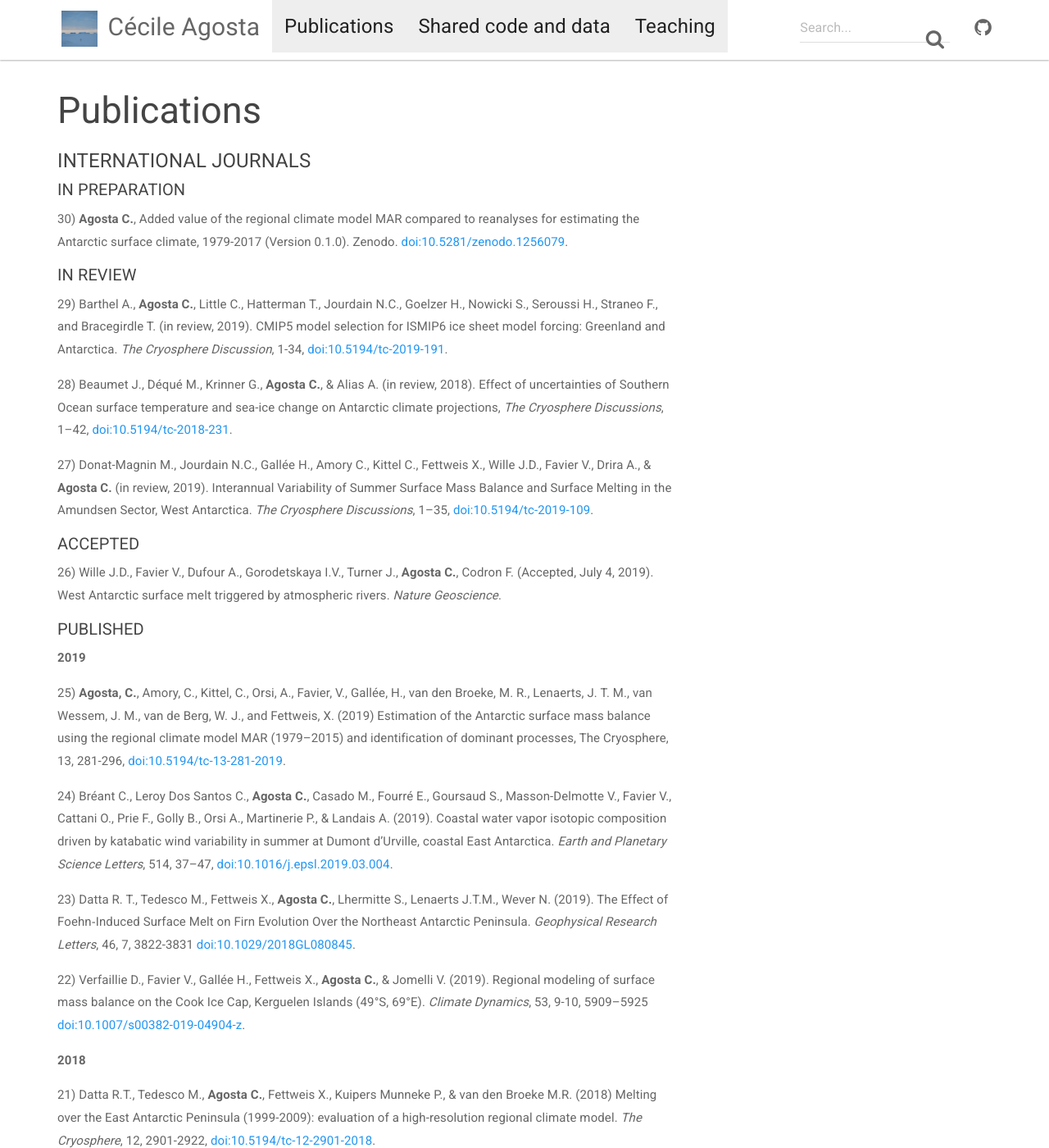
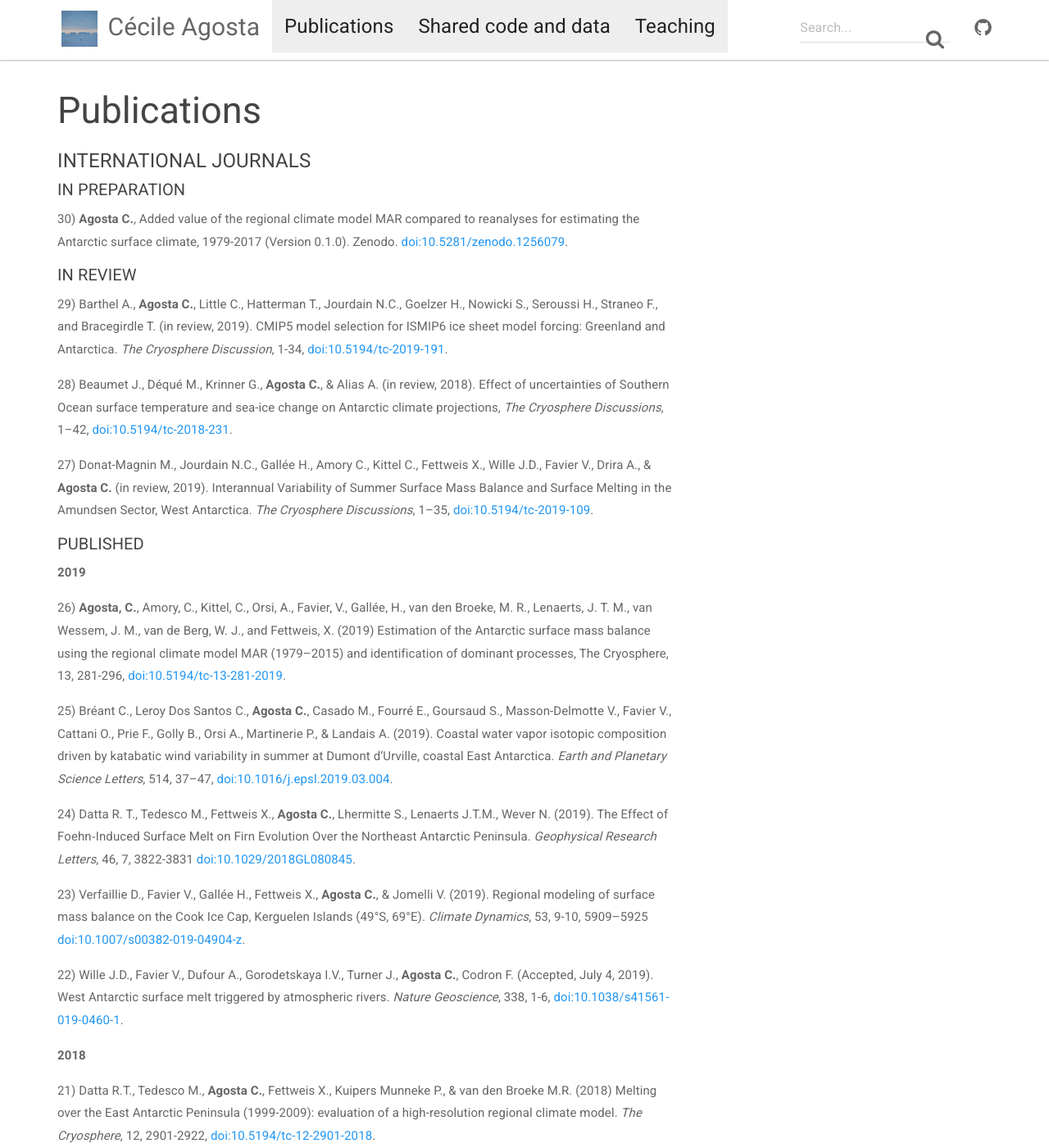
Before and after one commit to cecileagosta/cecileagosta.github.io, a Jekyll site: the page built from _docs/publications.md, in a window 1280 px wide and 1400 px high. Shown: the whole window at 82% size. Built offline with Jekyll 4.4.1, drawn with Linux system fonts in a browser that asks for light colours; nearby versions of some CDN libraries.

Commit message:
Update publications.md

```diff
--- a/_docs/publications.md
+++ b/_docs/publications.md
@@ -16,23 +16,21 @@ permalink: /publications/
 
 27) Donat-Magnin M., Jourdain N.C., Gallée H., Amory C., Kittel C., Fettweis X., Wille J.D., Favier V., Drira A., & **Agosta C.** (in review, 2019). Interannual Variability of Summer Surface Mass Balance and Surface Melting in the Amundsen Sector, West Antarctica. *The Cryosphere Discussions*, 1–35, [doi:10.5194/tc-2019-109](https://doi.org/10.5194/tc-2019-109).
 
-##### ACCEPTED
-
-26) Wille J.D., Favier V., Dufour A., Gorodetskaya I.V., Turner J., **Agosta C.**, Codron F. (Accepted, July 4, 2019). West Antarctic surface melt triggered by atmospheric rivers. *Nature Geoscience*.
 
 ##### PUBLISHED
 
 **2019**
 
-25) **Agosta, C.**, Amory, C., Kittel, C., Orsi, A., Favier, V., Gallée, H., van den Broeke, M. R., Lenaerts, J. T. M., van Wessem, J. M., van de Berg, W. J., and Fettweis, X. (2019) Estimation of the Antarctic surface mass balance using the regional climate model MAR (1979–2015) and identification of dominant processes, The Cryosphere, 13, 281-296, [doi:10.5194/tc-13-281-2019](https://doi.org/10.5194/tc-13-281-2019).
+26) **Agosta, C.**, Amory, C., Kittel, C., Orsi, A., Favier, V., Gallée, H., van den Broeke, M. R., Lenaerts, J. T. M., van Wessem, J. M., van de Berg, W. J., and Fettweis, X. (2019) Estimation of the Antarctic surface mass balance using the regional climate model MAR (1979–2015) and identification of dominant processes, The Cryosphere, 13, 281-296, [doi:10.5194/tc-13-281-2019](https://doi.org/10.5194/tc-13-281-2019).
 
-24) Bréant C., Leroy Dos Santos C., **Agosta C.**, Casado M., Fourré E., Goursaud S., Masson-Delmotte V., Favier V., Cattani O., Prie F., Golly B., Orsi A., Martinerie P., & Landais A. (2019). Coastal water vapor isotopic composition driven by katabatic wind variability in summer at Dumont d'Urville, coastal East Antarctica. *Earth and Planetary Science Letters*, 514, 37–47, [doi:10.1016/j.epsl.2019.03.004](https://doi.org/10.1016/j.epsl.2019.03.004).
+25) Bréant C., Leroy Dos Santos C., **Agosta C.**, Casado M., Fourré E., Goursaud S., Masson-Delmotte V., Favier V., Cattani O., Prie F., Golly B., Orsi A., Martinerie P., & Landais A. (2019). Coastal water vapor isotopic composition driven by katabatic wind variability in summer at Dumont d'Urville, coastal East Antarctica. *Earth and Planetary Science Letters*, 514, 37–47, [doi:10.1016/j.epsl.2019.03.004](https://doi.org/10.1016/j.epsl.2019.03.004).
 
-23) Datta R. T., Tedesco M., Fettweis X., **Agosta C.**, Lhermitte S.,
+24) Datta R. T., Tedesco M., Fettweis X., **Agosta C.**, Lhermitte S.,
 Lenaerts J.T.M., Wever N. (2019). The Effect of Foehn‐Induced Surface Melt on Firn Evolution Over the Northeast Antarctic Peninsula. *Geophysical Research Letters*, 46, 7, 3822-3831 [doi:10.1029/2018GL080845](https://doi.org/10.1029/2018GL080845).
 
-22) Verfaillie D., Favier V., Gallée H., Fettweis X., **Agosta C.**, & Jomelli V. (2019). Regional modeling of surface mass balance on the Cook Ice Cap, Kerguelen Islands (49°S, 69°E). *Climate Dynamics*, 53, 9-10, 5909–5925 [doi:10.1007/s00382-019-04904-z](https://doi.org/10.1007/s00382-019-04904-z).
+23) Verfaillie D., Favier V., Gallée H., Fettweis X., **Agosta C.**, & Jomelli V. (2019). Regional modeling of surface mass balance on the Cook Ice Cap, Kerguelen Islands (49°S, 69°E). *Climate Dynamics*, 53, 9-10, 5909–5925 [doi:10.1007/s00382-019-04904-z](https://doi.org/10.1007/s00382-019-04904-z).
 
+22) Wille J.D., Favier V., Dufour A., Gorodetskaya I.V., Turner J., **Agosta C.**, Codron F. (Accepted, July 4, 2019). West Antarctic surface melt triggered by atmospheric rivers. *Nature Geoscience*, 338, 1-6, [doi:10.1038/s41561-019-0460-1](https://doi.org/10.1038/s41561-019-0460-1).
 
 **2018**
 
```
